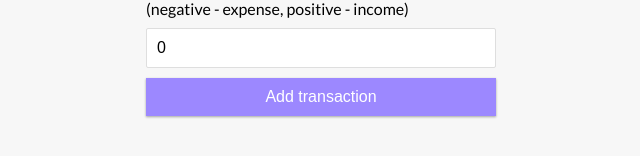
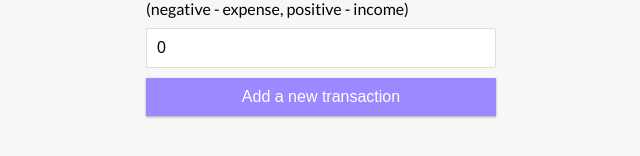
Before and after one commit to kaustuvkaran01/Expense-tracker, a React (Create React App) app in the folder frontend/: page / in a window 1280 px wide. Shown: the part 584-740 px from the top of the page, without its empty margins (319-959 px from the left). Built offline with nearby package versions, Linux system fonts and the light colour scheme.

Commit message:
chore: Refactored Add Transaction

```diff
--- a/frontend/src/components/AddTransaction.js
+++ b/frontend/src/components/AddTransaction.js
@@ -43,7 +43,7 @@ export default function AddTransaction() {
 					/>
 				</div>
 				<button type="submit" className="btn">
-					Add transaction
+					Add a new transaction
 				</button>
 			</form>
 		</div>
```
